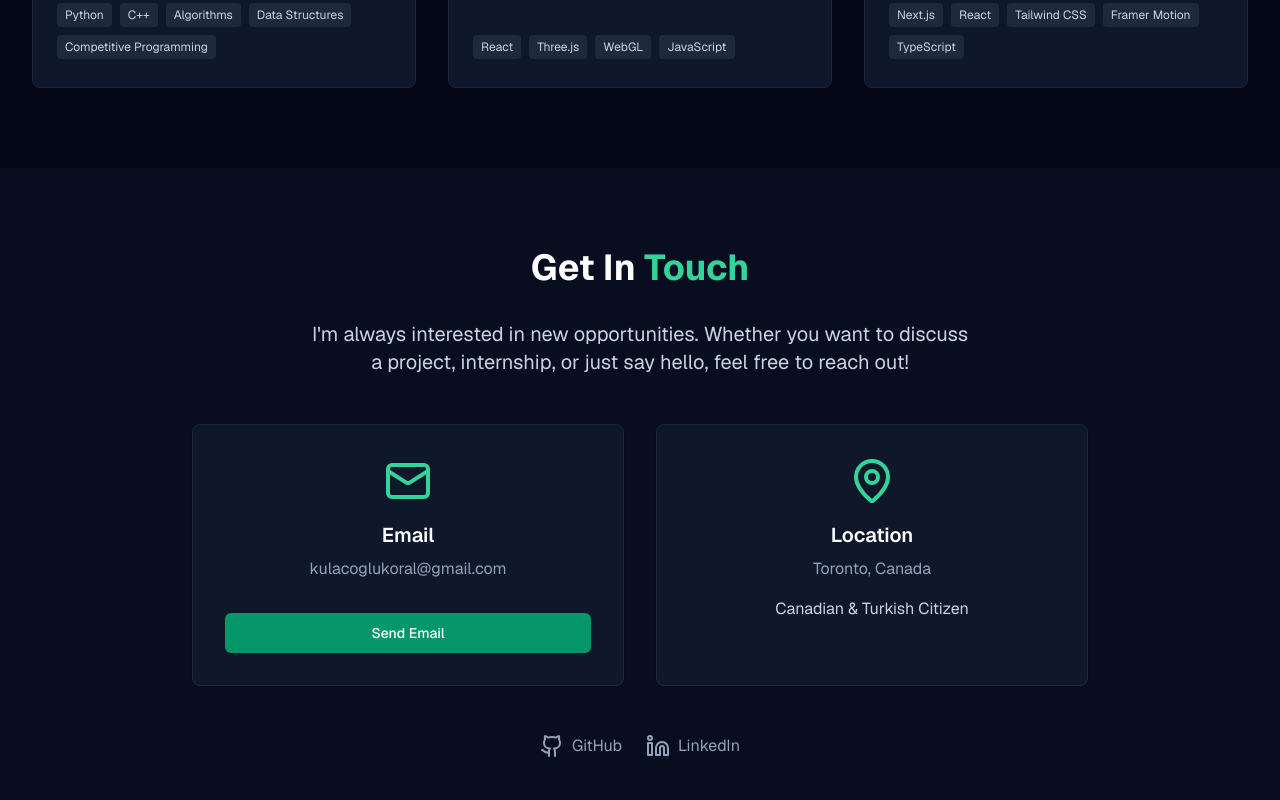
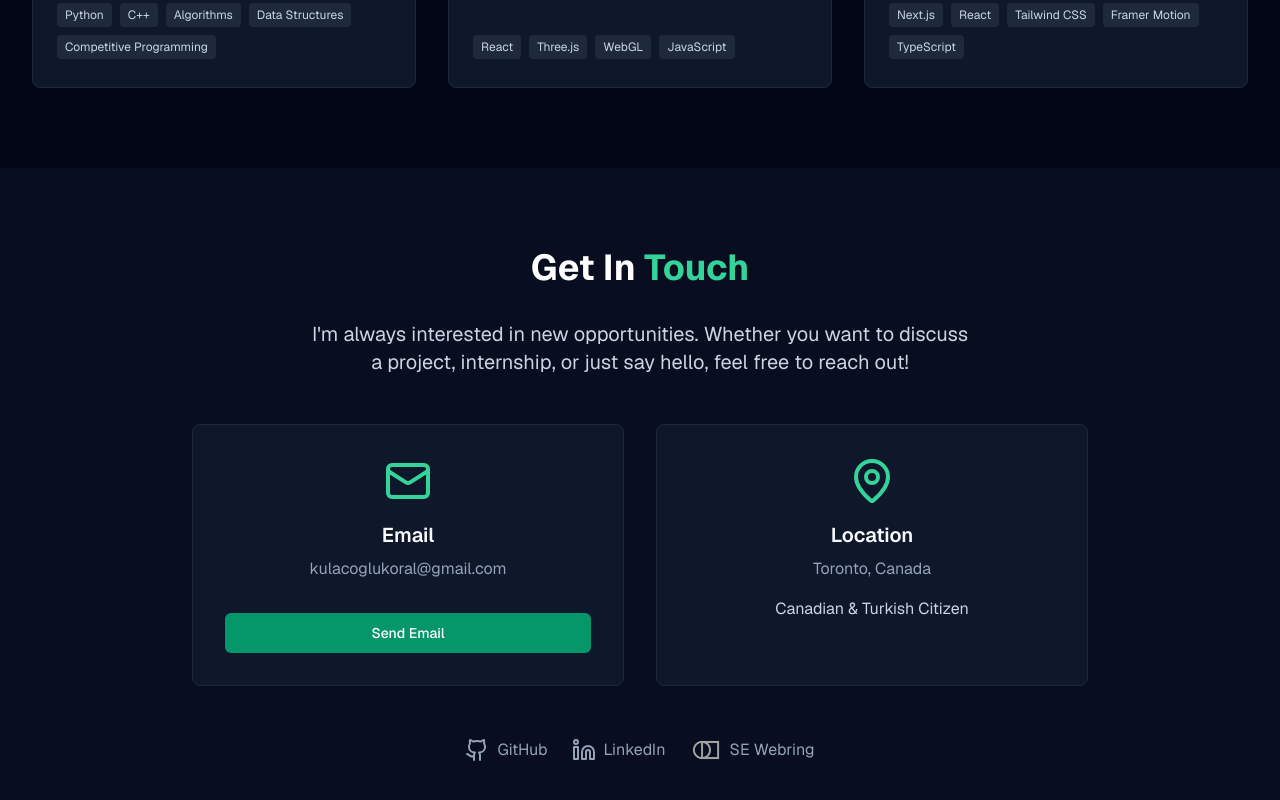
Before and after one commit to koralkulacoglu/portfolio, a Next.js app: page / in a window 1280 px wide. Shown: the part 6012-6812 px from the top of the page. Built offline with nearby package versions, Linux system fonts and the light colour scheme.

Commit message:
add se-webring logo

```diff
--- a/components/contact-section.tsx
+++ b/components/contact-section.tsx
@@ -2,6 +2,7 @@ import { Card, CardContent } from "@/components/ui/card";
 import { Button } from "@/components/ui/button";
 import { Mail, Github, Linkedin, MapPin } from "lucide-react";
 import { AnimatedSection } from "@/components/animated-section";
+import Image from "next/image";
 
 export function ContactSection() {
   return (
@@ -76,6 +77,24 @@ export function ContactSection() {
               <Linkedin className="h-6 w-6" />
               <span>LinkedIn</span>
             </a>
+            <a
+              href="https://se-webring.xyz"
+              target="_blank"
+              rel="noopener noreferrer"
+              className="flex items-center space-x-2 text-slate-400 hover:text-emerald-400 transition-colors group"
+            >
+              <span className="relative h-8 w-8">
+                <Image
+                  src="/se-webring.png"
+                  alt="SE Webring"
+                  fill
+                  className="object-contain filter [filter:brightness(0.65)_contrast(0.9)_grayscale(0.2)_hue-rotate(240deg)_saturate(0.8)] group-hover:filter group-hover:[filter:brightness(0)_invert(56%)_sepia(85%)_saturate(750%)_hue-rotate(117deg)_brightness(1.15)]"
+                  placeholder="empty"
+                  loading="lazy"
+                />
+              </span>
+              <span>SE Webring</span>
+            </a>
           </div>
         </AnimatedSection>
       </div>
```
Also changed, not shown: public/se-webring.png (added).
